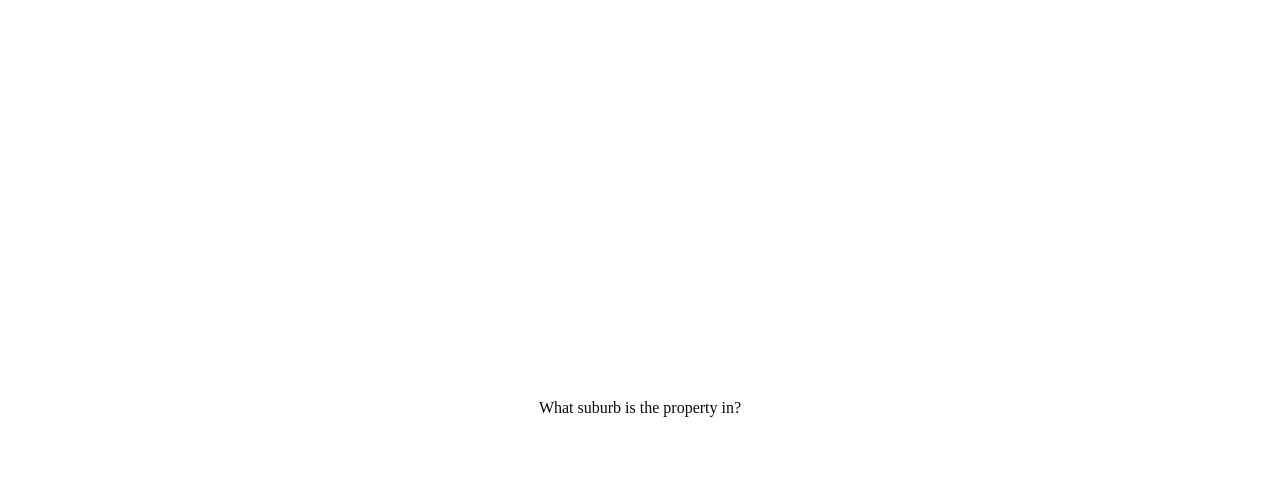
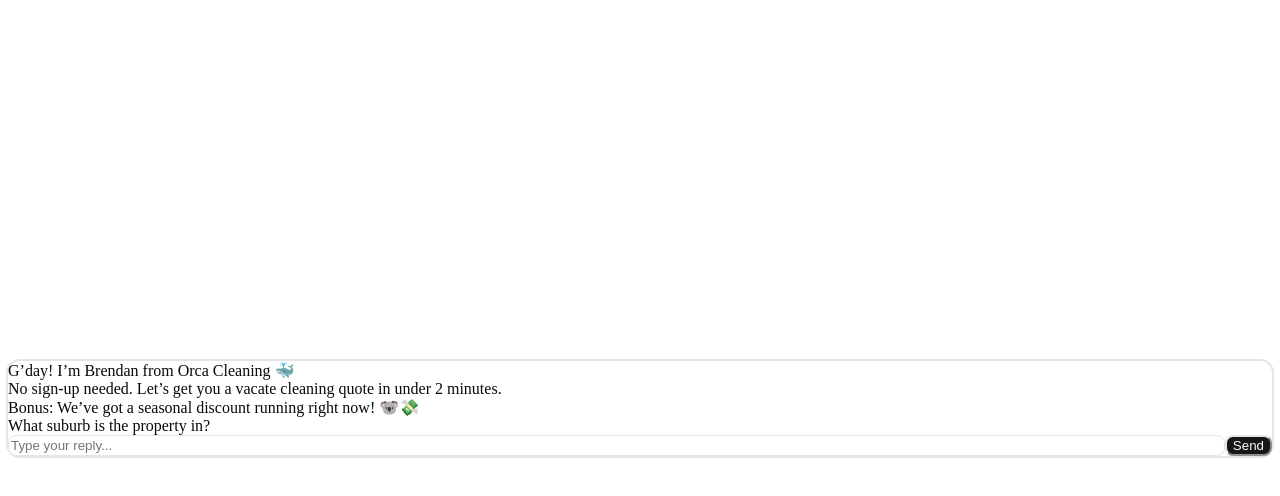
Before and after one commit to ORCACleaning/brendan-chatbot, a React (Vite) app: page / in a window 1280 px wide. Both pictures are taken after a click on the button "Let’s Go". Shown: the top 496 px of the page. Built offline with nearby package versions, Linux system fonts and the light colour scheme.

Commit message:
Step 1.4.4: Add Brendan chat UI with bubbles and input

```diff
--- a/src/App.jsx
+++ b/src/App.jsx
@@ -2,46 +2,81 @@
 import { Card, CardContent } from "@/components/ui/card.jsx"
 import { Button } from "@/components/ui/button.jsx"
 
-
-function App() {
+export default function App() {
+  const [messages, setMessages] = useState([
+    { sender: "bot", text: "G’day! I’m Brendan from Orca Cleaning 🐳" },
+    { sender: "bot", text: "No sign-up needed. Let’s get you a vacate cleaning quote in under 2 minutes." },
+    { sender: "bot", text: "Bonus: We’ve got a seasonal discount running right now! 🐨💸" }
+  ])
+  const [input, setInput] = useState("")
   const [started, setStarted] = useState(false)
 
+  const sendMessage = () => {
+    if (!input.trim()) return
+    setMessages(prev => [...prev, { sender: "user", text: input }])
+    setInput("")
+    // Simulated Brendan reply
+    setTimeout(() => {
+      setMessages(prev => [...prev, { sender: "bot", text: `Thanks! (Pretend logic goes here...)` }])
+    }, 500)
+  }
+
+  const startChat = () => {
+    setStarted(true)
+    setMessages(prev => [...prev, { sender: "bot", text: "What suburb is the property in?" }])
+  }
+
   return (
-    <div className="flex flex-col items-center justify-center min-h-screen bg-gradient-to-b from-white to-sky-50 p-4 text-gray-900">
-      {!started ? (
-        <Card className="max-w-xl w-full shadow-lg rounded-2xl">
-          <CardContent className="p-6 space-y-4">
-            <div className="flex items-center space-x-4">
-              <img
-                src="https://i.imgur.com/k8HfSdp.png"
-                alt="Brendan"
-                className="w-14 h-14 rounded-full"
-              />
-              <div>
-                <h1 className="text-2xl font-bold">Hi, I’m Brendan!</h1>
-                <p className="text-gray-600 text-sm">Let’s get your vacate cleaning quote sorted.</p>
+    <div className="flex flex-col items-center justify-center min-h-screen bg-gradient-to-b from-white to-blue-50 p-4">
+      <Card className="w-full max-w-xl shadow-xl border-2 border-blue-100">
+        <CardContent className="flex flex-col gap-4 p-6">
+          {!started ? (
+            <>
+              <h1 className="text-2xl font-bold">Hi, I’m Brendan!</h1>
+              <p>Let’s get your vacate cleaning quote sorted.</p>
+              {messages.map((msg, i) => (
+                <div
+                  key={i}
+                  className={`p-3 rounded-xl max-w-[80%] ${
+                    msg.sender === "bot" ? "bg-blue-100 self-start" : "bg-green-100 self-end"
+                  }`}
+                >
+                  {msg.text}
+                </div>
+              ))}
+              <Button onClick={startChat}>Let’s Go</Button>
+            </>
+          ) : (
+            <>
+              <div className="flex flex-col gap-3 max-h-[60vh] overflow-y-auto pr-2">
+                {messages.map((msg, i) => (
+                  <div
+                    key={i}
+                    className={`px-4 py-2 rounded-lg ${
+                      msg.sender === "bot"
+                        ? "bg-blue-100 text-left self-start"
+                        : "bg-green-100 text-right self-end"
+                    }`}
+                  >
+                    {msg.text}
+                  </div>
+                ))}
               </div>
-            </div>
-            <div className="text-gray-800 text-base leading-relaxed">
-              G’day! I’m Brendan from Orca Cleaning 🐳
-              <br />
-              No sign-up needed. Let’s get you a vacate cleaning quote in under 2 minutes.
-              <br />
-              Bonus: We’ve got a seasonal discount running right now! 💸
-            </div>
-            <Button onClick={() => setStarted(true)} className="w-full">
-              Let’s Go
-            </Button>
-          </CardContent>
-        </Card>
-      ) : (
-        <div className="text-center mt-10 text-xl text-gray-700">
-          {/* First question placeholder */}
-          What suburb is the property in?
-        </div>
-      )}
+              <div className="flex gap-2 mt-4">
+                <input
+                  type="text"
+                  value={input}
+                  onChange={(e) => setInput(e.target.value)}
+                  onKeyDown={(e) => e.key === "Enter" && sendMessage()}
+                  placeholder="Type your reply..."
+                  className="flex-1 border px-3 py-2 rounded-md shadow-sm focus:outline-none focus:ring focus:border-blue-300"
+                />
+                <Button onClick={sendMessage}>Send</Button>
+              </div>
+            </>
+          )}
+        </CardContent>
+      </Card>
     </div>
   )
 }
-
-export default App
```
